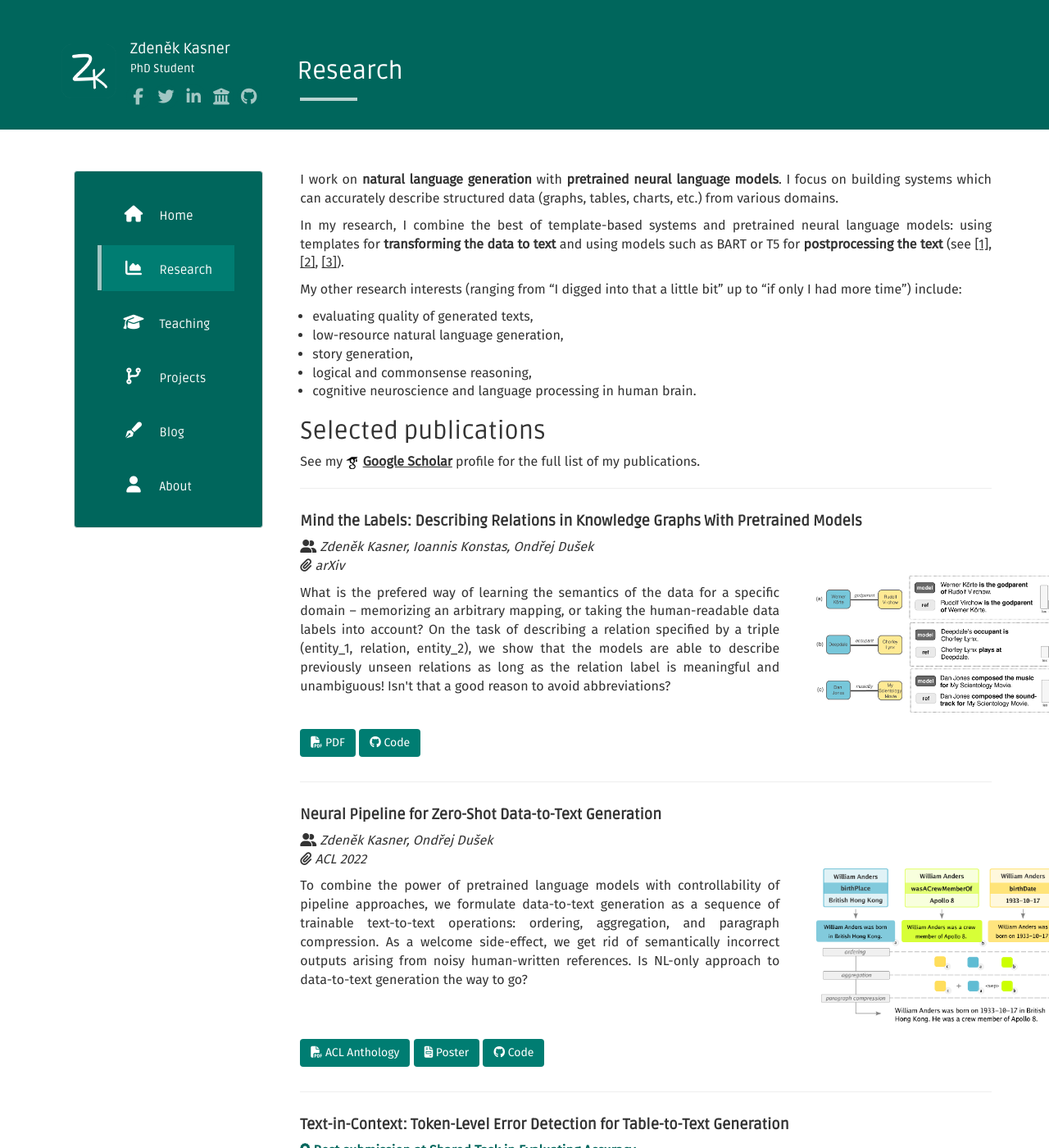
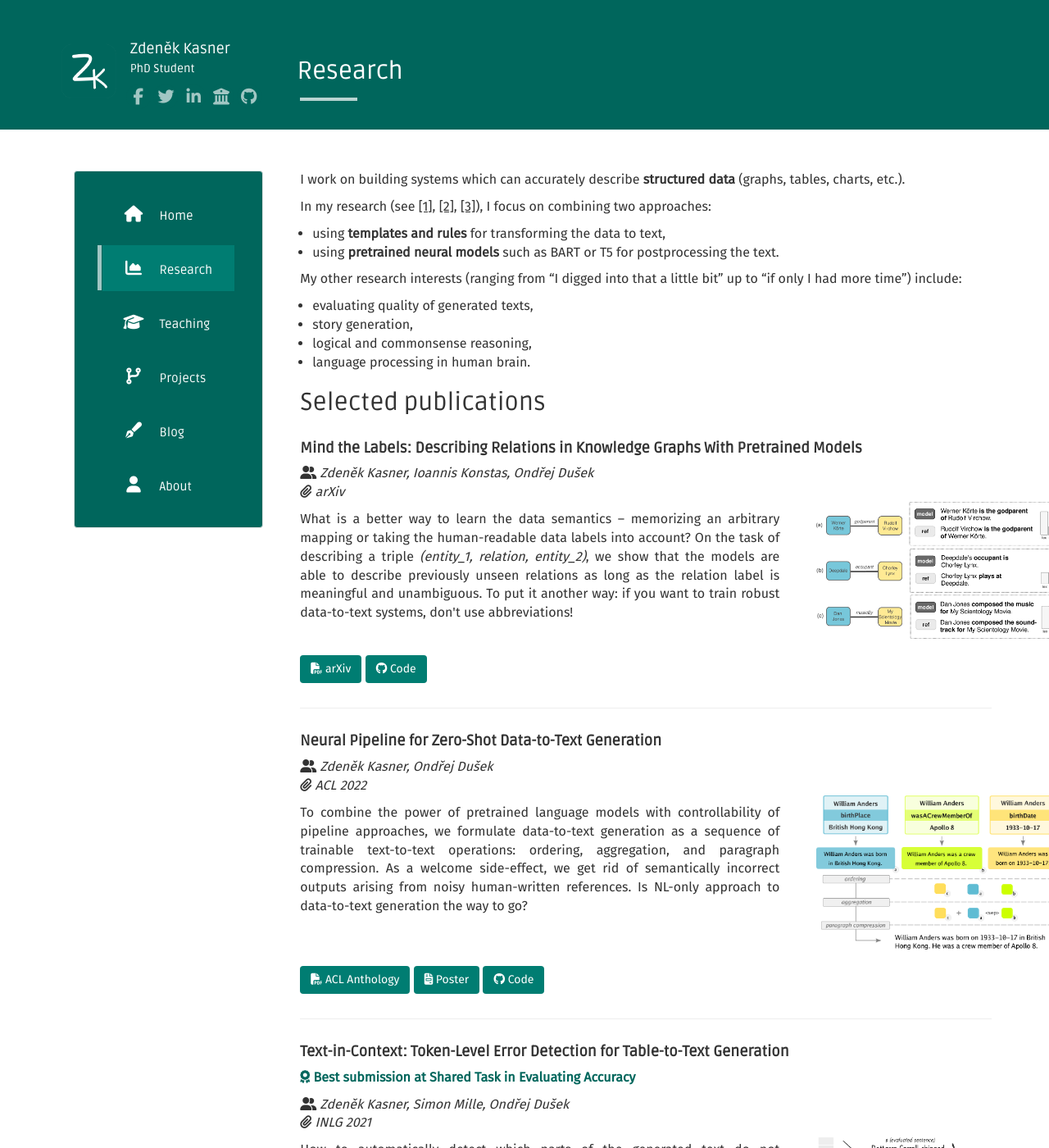
Before and after one commit to kasnerz/kasnerz.github.io, a Jekyll site: the page built from research.md, in a window 1280 px wide and 1400 px high. Shown: the whole window at 82% size. Built offline with Jekyll 4.4.1, drawn with Linux system fonts in a browser that asks for light colours; nearby versions of some CDN libraries.

Commit message:
Update research

```diff
--- a/_data/articles.json
+++ b/_data/articles.json
@@ -4,9 +4,9 @@
 		"code" : "https://anonymous.4open.science/r/rel2text/",
 		"authors" : "Zdeněk Kasner, Ioannis Konstas, Ondřej Dušek",
 		"venue" : "arXiv",
-		"text" : "What is the prefered way of learning the semantics of the data for a specific domain – memorizing an arbitrary mapping, or taking the human-readable data labels into account? On the task of describing a relation specified by a triple (entity_1, relation, entity_2), we show that the models are able to describe previously unseen relations as long as the relation label is meaningful and unambiguous! Isn't that a good reason to avoid abbreviations?",
+		"text" : "What is a better way to learn the data semantics – memorizing an arbitrary mapping or taking the human-readable data labels into account? On the task of describing a triple <i>(entity_1, relation, entity_2)</i>, we show that the models are able to describe previously unseen relations as long as the relation label is meaningful and unambiguous. To put it another way: if you want to train robust data-to-text systems, don't use abbreviations!",
 		"img" : "2022_rel2text.png",
-		"pdf" : "/assets/papers/pdf/2022_rel2text.pdf",
+		"arxiv" : "https://arxiv.org/abs/2210.07373",
 		"id" : "rel2text"
 	},
 	{
--- a/_layouts/article.html
+++ b/_layouts/article.html
@@ -4,7 +4,7 @@ layout: default
 
 {{ content }}
 {% for i in site.data.articles %}
-<hr>
+
 <div class="paper" {% if i.id %} id="{{ i.id }}" {% endif %}>
 	<h4><b>{{ i.title }}</b> </h4>
 
@@ -38,5 +38,5 @@ layout: default
 		{% if i.code %} <a href="{{ i.code }}" class="btn btn-code" role="button"><i class="fa fa-github"></i> Code</a> {% endif %}
 	</div>
 </div>
-
+<hr>
 {% endfor %}
--- a/research.md
+++ b/research.md
@@ -4,23 +4,22 @@ title: Research
 permalink: /research/
 ---
 
-I work on **natural language generation** with **pretrained neural language models**. I focus on building systems which can accurately describe structured data (graphs, tables, charts, etc.) from various domains.
+I work on building systems which can accurately describe **structured data** (graphs, tables, charts, etc.).
 
 <!-- Here is an illustration of how such "data-to-text generation" may look like: -->
 <!-- <img src="/assets/d2t.png" alt="d2t" style="max-width: 90%; margin: auto;"> -->
 
-In my research, I combine the best of template-based systems and pretrained neural language models: using templates for **transforming the data to text** and using models such as BART or T5 for **postprocessing the text** (see [[1]](#neural_pipeline), [[2]](#iterative_editing), [[3]](#text_in_context)).
-
-
+In my research (see [[1]](#neural_pipeline), [[2]](#iterative_editing), [[3]](#text_in_context)), I focus on combining two approaches:
+- using **templates and rules** for transforming the data to text,
+- using **pretrained neural models** such as BART or T5 for postprocessing the text.
 
 My other research interests (ranging from "I digged into that a little bit" up to "if only I had more time") include:
 - evaluating quality of generated texts,
-- low-resource natural language generation,
 - story generation,
 - logical and commonsense reasoning,
-- cognitive neuroscience and language processing in human brain.
+- language processing in human brain.
 
 
 
 ## Selected publications
-See my **<img src="/assets/icons/scholar.png" style="display: inline"> [Google Scholar](https://scholar.google.cz/citations?user=6NnuRB8AAAAJ)** profile for the full list of my publications.
+<!-- See my **<img src="/assets/icons/scholar.png" style="display: inline"> [Google Scholar](https://scholar.google.cz/citations?user=6NnuRB8AAAAJ)** profile for the full list of my publications. -->
```
